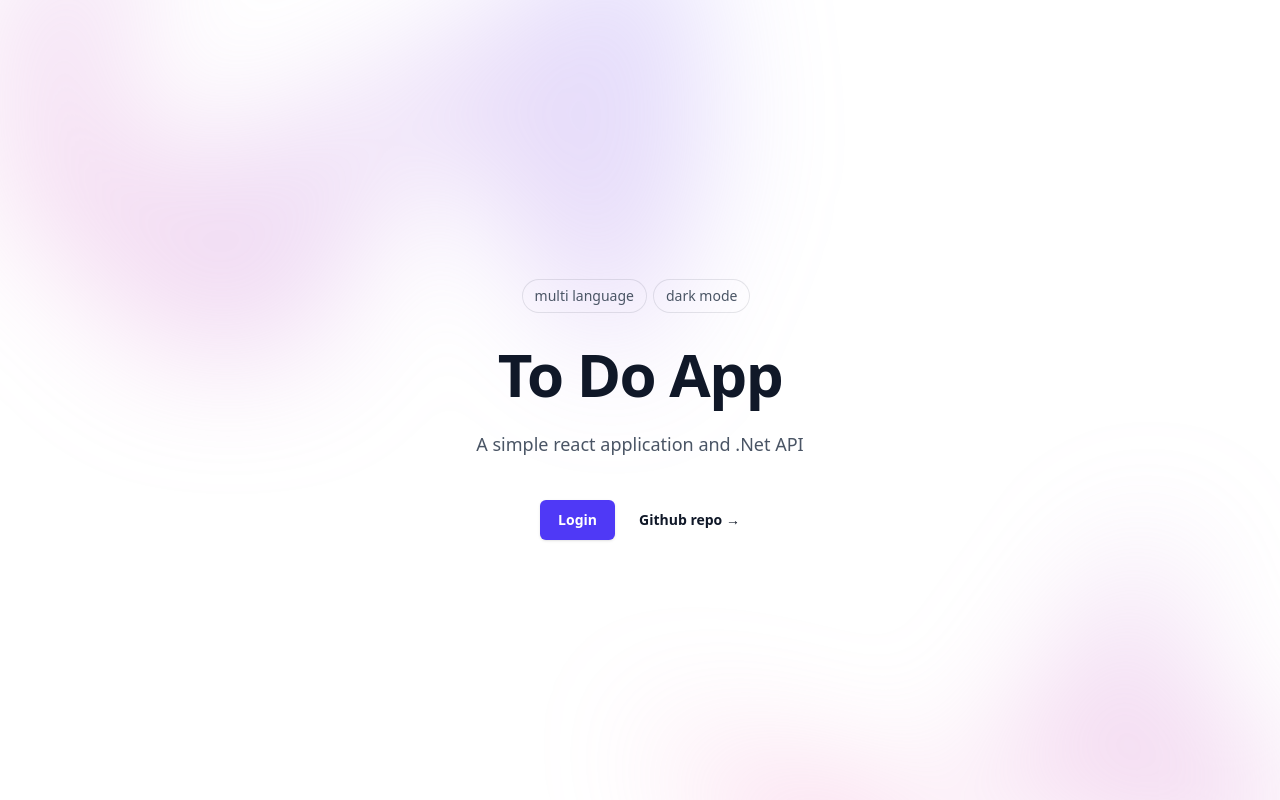
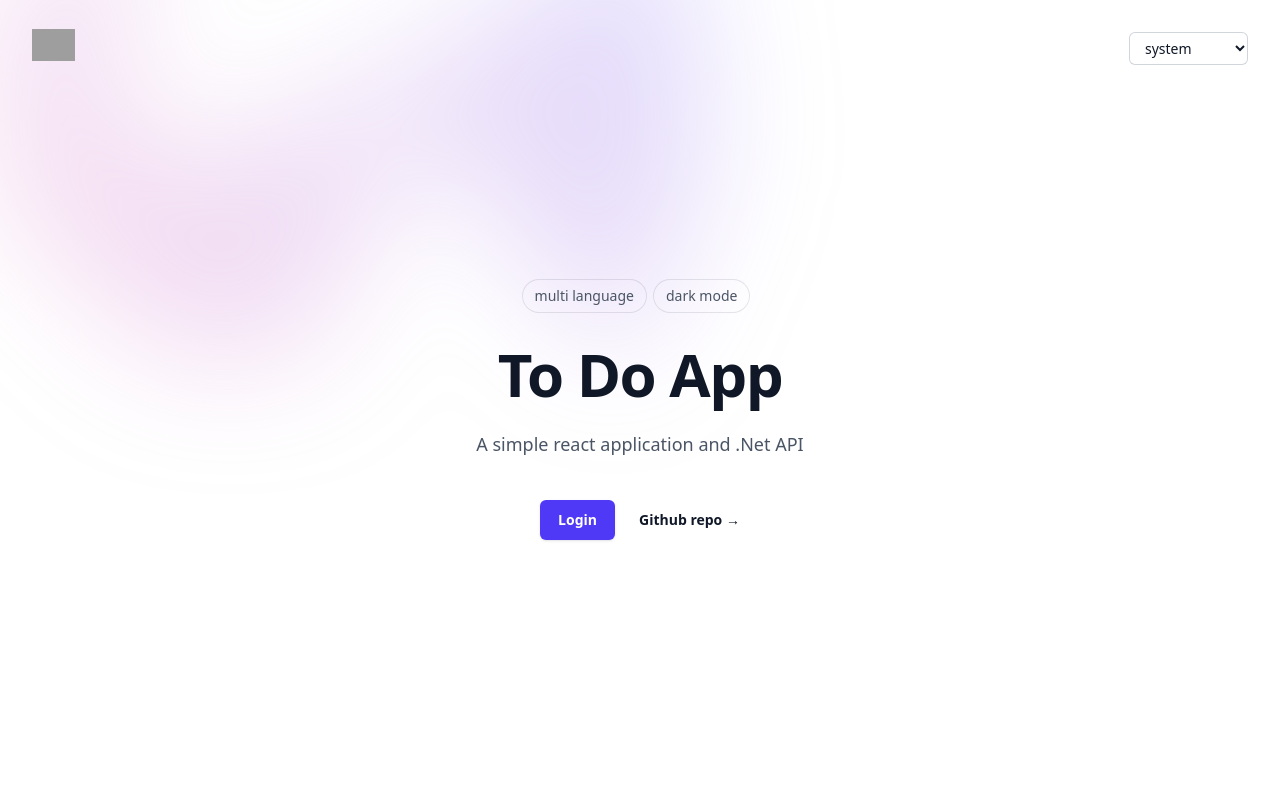
Before and after one commit to Alirezaavini/to-do-react-and-dot-net-app, a React (Vite) app in the folder Front/: page / in a window 1280 px wide. Shown: the top 800 px of the page. Built offline with nearby package versions, Linux system fonts and the light colour scheme; grey boxes are pictures that could not be loaded.

Commit message:
add dark mode

```diff
--- a/Front/src/app/settings.ts
+++ b/Front/src/app/settings.ts
@@ -17,6 +17,7 @@ export const settings = {
     logMissings: () => console.log(JSON.stringify(settings.missingTranslations, null, 2)),
 
     getLanguageCode: () => getCookie('i18next'),
+    getDarkMode: () => localStorage.theme,
     getAppVersion: () => {
         var appInfo = localStorage.getItem('appinfo');
         try {
--- /dev/null
+++ b/Front/src/components/basic/select-dark-mode.tsx
@@ -0,0 +1,67 @@
+import { LanguageIcon } from '@heroicons/react/24/outline';
+import { T } from './text';
+import { useEffect, useState } from 'react';
+import settings from '../../app/settings';
+import i18next from 'i18next';
+import { useLayoutDirection } from '../../app/LayoutDirectionContext';
+
+function SelectDarkMode() {
+    const defaultDarkMode = 'system';
+    const [darkMode, setDarkMode] = useState(settings.getDarkMode() || defaultDarkMode);
+
+    const changeDarkModel = (mode: string) => {
+        switch (mode) {
+            case 'dark':
+                localStorage.theme = 'dark';
+                break;
+            case 'light':
+                localStorage.theme = 'light';
+                break;
+            case 'system':
+                localStorage.removeItem('theme');
+                break;
+        }
+
+        document.documentElement.classList.toggle(
+            'dark',
+            localStorage.theme === 'dark' || (!('theme' in localStorage) && window.matchMedia('(prefers-color-scheme: dark)').matches)
+        );
+
+        setDarkMode(mode);
+    };
+
+    useEffect(() => {
+        document.documentElement.classList.toggle(
+            'dark',
+            localStorage.theme === 'dark' || (!('theme' in localStorage) && window.matchMedia('(prefers-color-scheme: dark)').matches)
+        );
+    }, []);
+
+    return (
+        <div className="flex flex-row gap-2 align-middle items-center">
+            <div>
+                <select
+                    id="lang"
+                    name="lang"
+                    onChange={(e) => {
+                        changeDarkModel(e.target.value);
+                    }}
+                    defaultValue={darkMode}
+                    className="mt-2 block w-full rounded-md border-0 py-1.5 pl-3 pr-10 text-gray-900 ring-1 ring-inset ring-gray-300
+                     focus:ring-2 focus:ring-indigo-600 sm:text-sm sm:leading-6 dark:text-gray-200 dark:ring-gray-400 dark:bg-gray-800">
+                    <option>
+                        <T>dark</T>
+                    </option>
+                    <option>
+                        <T>light</T>
+                    </option>
+                    <option>
+                        <T>system</T>
+                    </option>
+                </select>
+            </div>
+        </div>
+    );
+}
+
+export default SelectDarkMode;
--- a/Front/src/components/basic/select-language.tsx
+++ b/Front/src/components/basic/select-language.tsx
@@ -1,6 +1,6 @@
 import { LanguageIcon } from '@heroicons/react/24/outline';
 import { T } from './text';
-import { useState } from 'react';
+import { useEffect, useState } from 'react';
 import settings from '../../app/settings';
 import i18next from 'i18next';
 import { useLayoutDirection } from '../../app/LayoutDirectionContext';
@@ -16,6 +16,10 @@ function SelectLanguage() {
         toggleDirection(lang === 'fa');
         setCurrentLanguageCode(lang);
     };
+
+    useEffect(() => {
+        changeLanguage(settings.getLanguageCode() ?? defaultLanguageCode);
+    }, []);
 
     return (
         <div className="flex flex-row gap-2 align-middle items-center">
--- a/Front/src/components/ui/navigation.tsx
+++ b/Front/src/components/ui/navigation.tsx
@@ -1,7 +1,9 @@
 import { Dialog, DialogPanel } from '@headlessui/react';
-import { XMarkIcon } from '@heroicons/react/24/outline';
+import { Bars3Icon, XMarkIcon } from '@heroicons/react/24/outline';
 import { useState } from 'react';
 import { TProvider } from '../../i18n';
+import { useNavigate } from 'react-router-dom';
+import SelectDarkMode from '../basic/select-dark-mode';
 
 const navigation = [
     { name: 'Product', href: '#' },
@@ -12,11 +14,11 @@ const navigation = [
 
 export default function Navigation() {
     const [mobileMenuOpen, setMobileMenuOpen] = useState(false);
-
+    const navigate = useNavigate();
     return (
         <TProvider>
             <header className="absolute inset-x-0 top-0 z-50">
-                {/* <nav aria-label="Global" className="flex items-center justify-between p-6 lg:px-8">
+                <nav aria-label="Global" className="flex items-center justify-between p-6 lg:px-8">
                     <div className="flex lg:flex-1">
                         <a href="#" className="-m-1.5 p-1.5">
                             <span className="sr-only">Your Company</span>
@@ -33,18 +35,16 @@ export default function Navigation() {
                         </button>
                     </div>
                     <div className="hidden lg:flex lg:gap-x-12">
-                        {navigation.map((item) => (
+                        {/* {navigation.map((item) => (
                             <a key={item.name} href={item.href} className="text-sm font-semibold leading-6 text-gray-900">
                                 {item.name}
                             </a>
-                        ))}
+                        ))} */}
                     </div>
                     <div className="hidden lg:flex lg:flex-1 lg:justify-end">
-                        <a onClick={() => navigate('/login')} className="text-sm font-semibold leading-6 text-gray-900 cursor-pointer">
-                            Login <span aria-hidden="true">&rarr;</span>
-                        </a>
+                        <SelectDarkMode />
                     </div>
-                </nav> */}
+                </nav>
                 <Dialog open={mobileMenuOpen} onClose={setMobileMenuOpen} className="lg:hidden">
                     <div className="fixed inset-0 z-50" />
                     <DialogPanel className="fixed inset-y-0 right-0 z-50 w-full overflow-y-auto bg-white px-6 py-6 sm:max-w-sm sm:ring-1 sm:ring-gray-900/10">
--- a/Front/src/components/ui/rounded-pill.tsx
+++ b/Front/src/components/ui/rounded-pill.tsx
@@ -4,7 +4,10 @@ type RoundedProps = {
 
 function RoundedPill({ title }: RoundedProps) {
     return (
-        <div className="relative rounded-full px-3 py-1 text-sm leading-6 text-gray-600 ring-1 ring-gray-900/10 hover:ring-gray-900/20 me-2">
+        <div
+            className="relative cursor-pointer rounded-full px-3 py-1 text-sm leading-6 text-gray-600 ring-1 ring-gray-900/10 hover:ring-gray-900/20 me-2
+        dark:text-gray-200 dark:ring-gray-300 dark:hover:ring-gray-50
+        ">
             {title}{' '}
         </div>
     );
--- a/Front/src/index.css
+++ b/Front/src/index.css
@@ -1,13 +1,15 @@
-@import "tailwindcss";
+@import 'tailwindcss';
+@custom-variant dark (&:where(.dark, .dark *));
+
 
 @font-face {
-  font-family: "Vazir";
-  font-style: normal;
-  font-weight: 200 700;
-  font-display: swap;
-  src: url("../public/fonts/Vazir.woff2") format("woff2");
+    font-family: 'Vazir';
+    font-style: normal;
+    font-weight: 200 700;
+    font-display: swap;
+    src: url('../public/fonts/Vazir.woff2') format('woff2');
 }
 
 .vazir-font {
-  font-family: "Vazir";
+    font-family: 'Vazir';
 }
--- a/Front/src/pages/home/startup/home-app.tsx
+++ b/Front/src/pages/home/startup/home-app.tsx
@@ -7,7 +7,7 @@ export default function HomeApp() {
     const navigate = useNavigate();
 
     return (
-        <div className="bg-white">
+        <div className="bg-white dark:bg-gray-900 min-h-screen">
             <Navigation />
             <div className="relative isolate px-6 pt-14 lg:px-8">
                 <div aria-hidden="true" className="absolute inset-x-0 -top-40 -z-10 transform-gpu overflow-hidden blur-3xl sm:-top-80">
@@ -25,32 +25,21 @@ export default function HomeApp() {
                         <RoundedPill title="dark mode" />
                     </div>
                     <div className="text-center">
-                        <h1 className="text-4xl font-bold tracking-tight text-gray-900 sm:text-6xl">To Do App</h1>
-                        <p className="mt-6 text-lg leading-8 text-gray-600">A simple react application and .Net API</p>
+                        <h1 className="text-4xl font-bold tracking-tight text-gray-900 sm:text-6xl dark:text-white">To Do App</h1>
+                        <p className="mt-6 text-lg leading-8 text-gray-600 dark:text-gray-300">A simple react application and .Net API</p>
                         <div className="mt-10 flex items-center justify-center gap-x-6">
                             <a
                                 href="#"
                                 onClick={() => navigate('/login')}
-                                className="rounded-md bg-indigo-600 px-4.5 py-2.5 text-sm font-semibold text-white shadow-sm hover:bg-indigo-500 focus-visible:outline-2 focus-visible:outline-offset-2 focus-visible:outline-indigo-600">
+                                className="rounded-md  bg-indigo-600 px-4.5 py-2.5 text-sm font-semibold text-white shadow-sm hover:bg-indigo-500 focus-visible:outline-2 focus-visible:outline-offset-2 focus-visible:outline-indigo-600">
                                 Login
                             </a>
-                            <a href="#" className="text-sm font-semibold leading-6 text-gray-900">
+                            <a href="#" className="text-sm font-semibold leading-6 text-gray-900 dark:text-gray-200">
                                 Github repo <span aria-hidden="true">→</span>
                             </a>
                         </div>
                     </div>
                 </div>
-                <div
-                    aria-hidden="true"
-                    className="absolute inset-x-0 top-[calc(100%-13rem)] -z-10 transform-gpu overflow-hidden blur-3xl sm:top-[calc(100%-30rem)]">
-                    <div
-                        style={{
-                            clipPath:
-                                'polygon(74.1% 44.1%, 100% 61.6%, 97.5% 26.9%, 85.5% 0.1%, 80.7% 2%, 72.5% 32.5%, 60.2% 62.4%, 52.4% 68.1%, 47.5% 58.3%, 45.2% 34.5%, 27.5% 76.7%, 0.1% 64.9%, 17.9% 100%, 27.6% 76.8%, 76.1% 97.7%, 74.1% 44.1%)',
-                        }}
-                        className="relative left-[calc(50%+3rem)] aspect-[1155/678] w-[36.125rem] -translate-x-1/2 bg-gradient-to-tr from-[#ff80b5] to-[#9089fc] opacity-30 sm:left-[calc(50%+36rem)] sm:w-[72.1875rem]"
-                    />
-                </div>
             </div>
         </div>
     );
```
Also changed, not shown: Front/src/App.tsx (+16 -1 lines).
